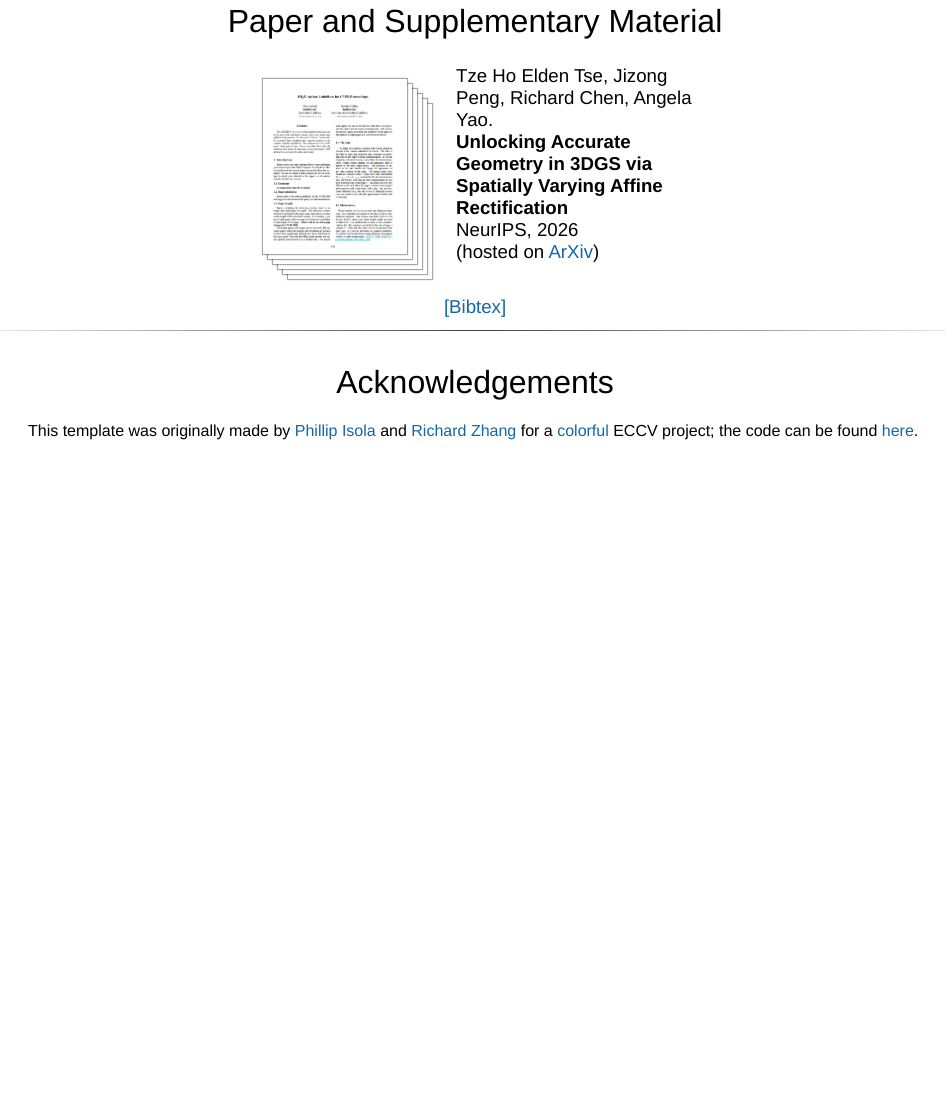
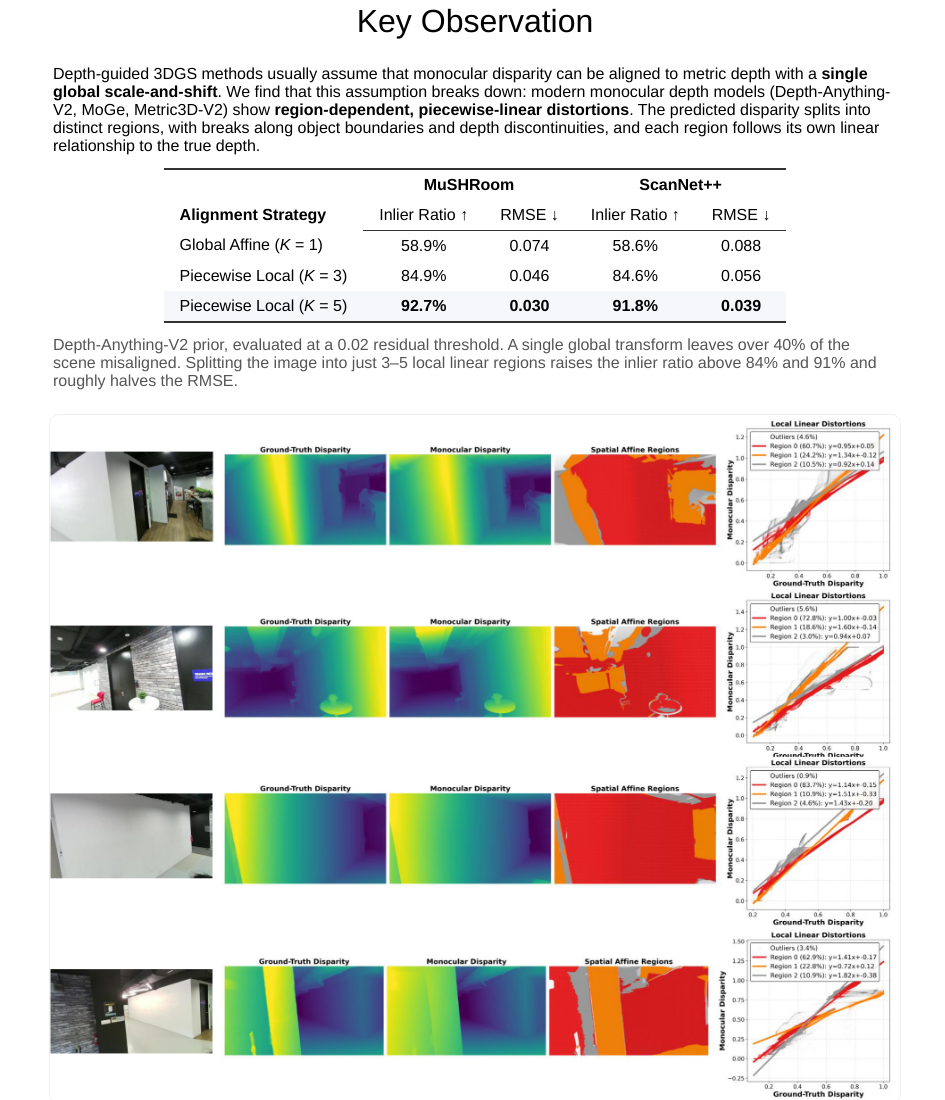
Before and after one commit to eldentse/AffineGS, a plain HTML site: page index.html in a window 1280 px wide. Shown: the part 1234-2334 px from the top of the page, without its empty margins (165-1110 px from the left). Before the commit the page ends 1706 px from the top, so only its background shows below. Drawn offline with Linux system fonts and the light colour scheme; a script that the page names is missing.

Commit message:
Add key observation

```diff
--- a/index.html
+++ b/index.html
@@ -146,6 +146,38 @@
 		line-height: 1.4;
 	}
 
+	table.results {
+		border-collapse: collapse;
+		margin: 10px auto;
+		font-size: 16px;
+	}
+
+	table.results th, table.results td {
+		padding: 6px 16px;
+		text-align: center;
+	}
+
+	table.results thead tr:first-child th {
+		border-top: 2px solid #333;
+	}
+
+	table.results thead tr:last-child th {
+		border-bottom: 1px solid #333;
+		font-weight: 400;
+	}
+
+	table.results tbody tr:last-child td {
+		border-bottom: 2px solid #333;
+	}
+
+	table.results td:first-child, table.results th:first-child {
+		text-align: left;
+	}
+
+	table.results tr.highlight td {
+		background-color: #f5f7fa;
+	}
+
 	hr
 	{
 		border: 0;
@@ -286,6 +318,68 @@
 	<br>
 
 	<hr>
+
+	<table align=center width=850px>
+		<center><h1>Key Observation</h1></center>
+		<tr>
+			<td>
+				Depth-guided 3DGS methods usually assume that monocular disparity can be aligned to metric depth with a <b>single global scale-and-shift</b>. We find that this assumption breaks down: modern monocular depth models (Depth-Anything-V2, MoGe, Metric3D-V2) show <b>region-dependent, piecewise-linear distortions</b>. The predicted disparity splits into distinct regions, with breaks along object boundaries and depth discontinuities, and each region follows its own linear relationship to the true depth.
+			</td>
+		</tr>
+	</table>
+
+	<table class="results">
+		<thead>
+			<tr>
+				<th rowspan=2 style="vertical-align:bottom">Alignment Strategy</th>
+				<th colspan=2>MuSHRoom</th>
+				<th colspan=2>ScanNet++</th>
+			</tr>
+			<tr>
+				<th>Inlier Ratio &uarr;</th>
+				<th>RMSE &darr;</th>
+				<th>Inlier Ratio &uarr;</th>
+				<th>RMSE &darr;</th>
+			</tr>
+		</thead>
+		<tbody>
+			<tr>
+				<td>Global Affine (<i>K</i> = 1)</td>
+				<td>58.9%</td><td>0.074</td><td>58.6%</td><td>0.088</td>
+			</tr>
+			<tr>
+				<td>Piecewise Local (<i>K</i> = 3)</td>
+				<td>84.9%</td><td>0.046</td><td>84.6%</td><td>0.056</td>
+			</tr>
+			<tr class="highlight">
+				<td>Piecewise Local (<i>K</i> = 5)</td>
+				<td><b>92.7%</b></td><td><b>0.030</b></td><td><b>91.8%</b></td><td><b>0.039</b></td>
+			</tr>
+		</tbody>
+	</table>
+
+	<table align=center width=850px>
+		<tr>
+			<td style="font-size:16px; color:#555">
+				Depth-Anything-V2 prior, evaluated at a 0.02 residual threshold. A single global transform leaves over 40% of the scene misaligned. Splitting the image into just 3&ndash;5 local linear regions raises the inlier ratio above 84% and 91% and roughly halves the RMSE.
+			</td>
+		</tr>
+	</table>
+	<br>
+
+	<center>
+		<img class="rounded" style="width:850px" src="./resources/teaser_extension_4_scenes.jpg"/>
+	</center>
+	<table align=center width=850px>
+		<tr>
+			<td>
+				Across diverse indoor scenes, the monocular disparity consistently fractures into spatially coherent affine regimes (red, orange and grey). The scatter plots show that one global scale-and-shift (<i>K</i> = 1) cannot fit these incompatible linear clusters: it either averages the error across all of them or fits the dominant region and warps the rest. <b>Our method instead estimates spatially varying, edge-aware affine fields that rectify each region locally.</b>
+			</td>
+		</tr>
+	</table>
+	<br>
+
+	<hr>
 	<!-- <center><h1>Talk</h1></center>
 	<p align="center">
 		<iframe width="660" height="395" src="https://www.youtube.com/embed/dQw4w9WgXcQ" frameborder="0" allow="autoplay; encrypted-media" allowfullscreen align="center"></iframe>
```
Also changed, not shown: resources/teaser_extension_4_scenes.jpg (added), 1 other file.
